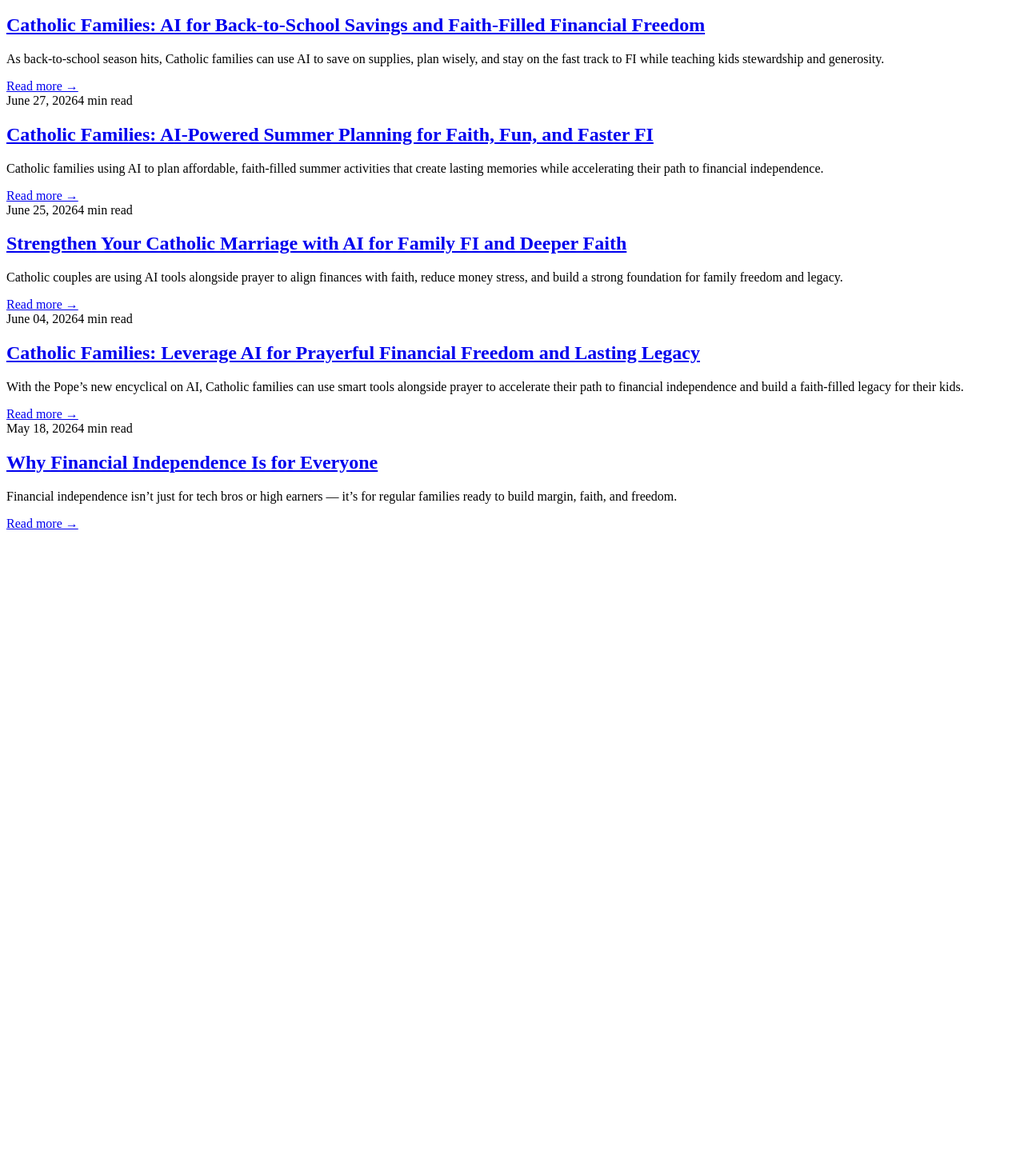
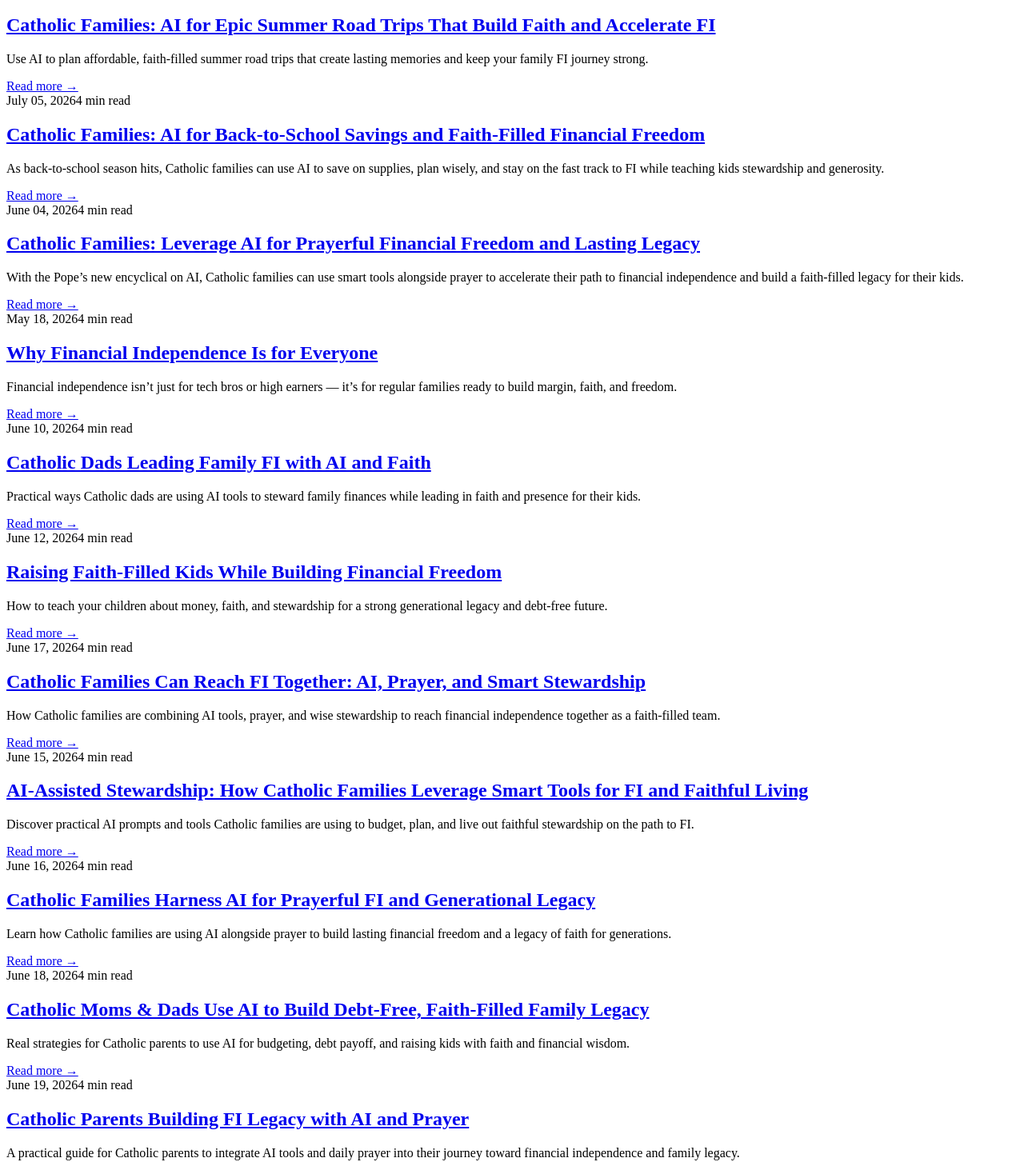
Before and after one commit to daughterpop/super-fi-calc, a React (Vite) app: page /blog in a window 1280 px wide. Shown: the part 121-1574 px from the top of the page at 80% size. Before the commit the page ends 800 px from the top, so only its background shows below. Built offline with nearby package versions, Linux system fonts and the light colour scheme.

Commit message:
Add daily blog post: Catholic Families: AI for Epic Summer Road Trips That Build Faith and Accelerate FI – July 12, 2026

```diff
--- a/src/main.jsx
+++ b/src/main.jsx
@@ -16,9 +16,8 @@ import CatholicParentsBuildingFiLegacyWithAiAndPrayer from './pages/catholic-par
 import FaithfulParentingOnThePathToFiCreatingMarginForWhatMattersMostInYourChristianHome from './pages/faithful-parenting-on-the-path-to-fi-creating-margin-for-what-matters-most-in-your-christian-home';
 import HowChristianCouplesUnlockFinancialFreedomTogetherFaithTeamworkAndALegacyYourFamilyWillThankYouFor from './pages/how-christian-couples-unlock-financial-freedom-together-faith-teamwork-and-a-legacy-your-family-will-thank-you-for';
 import PrayingYourWayToFinancialFreedomHowChristianFamiliesCanBuildWealthGenerosityAndPeaceTogether from './pages/praying-your-way-to-financial-freedom-how-christian-families-can-build-wealth-generosity-and-peace-together';
-import StrengthenYourCatholicMarriageWithAiForFamilyFiAndDeeperFaith from './pages/strengthen-your-catholic-marriage-with-ai-for-family-fi-and-deeper-faith';
-import CatholicFamiliesAiPoweredSummerPlanningForFaithFunAndFasterFi from './pages/catholic-families-ai-powered-summer-planning-for-faith-fun-and-faster-fi';
 import CatholicFamiliesAiForBackToSchoolSavingsAndFaithFilledFinancialFreedom from './pages/catholic-families-ai-for-back-to-school-savings-and-faith-filled-financial-freedom';
+import CatholicFamiliesAiSummerRoadTripsFaithAndFi from './pages/catholic-families-ai-summer-road-trips-faith-and-fi';
 
 ReactDOM.createRoot(document.getElementById('root')).render(
   <React.StrictMode>
@@ -38,9 +37,8 @@ ReactDOM.createRoot(document.getElementById('root')).render(
         <Route path="/blog/faithful-parenting-on-the-path-to-fi-creating-margin-for-what-matters-most-in-your-christian-home" element={<FaithfulParentingOnThePathToFiCreatingMarginForWhatMattersMostInYourChristianHome />} />
         <Route path="/blog/how-christian-couples-unlock-financial-freedom-together-faith-teamwork-and-a-legacy-your-family-will-thank-you-for" element={<HowChristianCouplesUnlockFinancialFreedomTogetherFaithTeamworkAndALegacyYourFamilyWillThankYouFor />} />
         <Route path="/blog/praying-your-way-to-financial-freedom-how-christian-families-can-build-wealth-generosity-and-peace-together" element={<PrayingYourWayToFinancialFreedomHowChristianFamiliesCanBuildWealthGenerosityAndPeaceTogether />} />
-        <Route path="/blog/strengthen-your-catholic-marriage-with-ai-for-family-fi-and-deeper-faith" element={<StrengthenYourCatholicMarriageWithAiForFamilyFiAndDeeperFaith />} />
-        <Route path="/blog/catholic-families-ai-powered-summer-planning-for-faith-fun-and-faster-fi" element={<CatholicFamiliesAiPoweredSummerPlanningForFaithFunAndFasterFi />} />
         <Route path="/blog/catholic-families-ai-for-back-to-school-savings-and-faith-filled-financial-freedom" element={<CatholicFamiliesAiForBackToSchoolSavingsAndFaithFilledFinancialFreedom />} />
+        <Route path="/blog/catholic-families-ai-summer-road-trips-faith-and-fi" element={<CatholicFamiliesAiSummerRoadTripsFaithAndFi />} />
         {/* Catch-all for any other blog posts or 404 handling - falls back to home or can add a 404 page */}
         <Route path="*" element={<Home />} />
       </Routes>
--- a/src/pages/BlogIndex.jsx
+++ b/src/pages/BlogIndex.jsx
@@ -2,6 +2,14 @@ import React, { useState } from 'react';
 import { Link } from 'react-router-dom';
 
 const allPosts = [
+  {
+    title: 'Catholic Families: AI for Epic Summer Road Trips That Build Faith and Accelerate FI',
+    date: 'July 12, 2026',
+    excerpt: 'Use AI to plan affordable, faith-filled summer road trips that create lasting memories and keep your family FI journey strong.',
+    readTime: '4 min read',
+    slug: 'catholic-families-ai-summer-road-trips-faith-and-fi',
+    link: '/blog/catholic-families-ai-summer-road-trips-faith-and-fi'
+  },
   {
     title: 'Catholic Families: AI for Back-to-School Savings and Faith-Filled Financial Freedom',
     date: 'July 05, 2026',
@@ -9,22 +17,6 @@ const allPosts = [
     readTime: '4 min read',
     slug: 'catholic-families-ai-for-back-to-school-savings-and-faith-filled-financial-freedom',
     link: '/blog/catholic-families-ai-for-back-to-school-savings-and-faith-filled-financial-freedom'
-  },
-  {
-    title: 'Catholic Families: AI-Powered Summer Planning for Faith, Fun, and Faster FI',
-    date: 'June 27, 2026',
-    excerpt: 'Catholic families using AI to plan affordable, faith-filled summer activities that create lasting memories while accelerating their path to financial independence.',
-    readTime: '4 min read',
-    slug: 'catholic-families-ai-powered-summer-planning-for-faith-fun-and-faster-fi',
-    link: '/blog/catholic-families-ai-powered-summer-planning-for-faith-fun-and-faster-fi'
-  },
-  {
-    title: 'Strengthen Your Catholic Marriage with AI for Family FI and Deeper Faith',
-    date: 'June 25, 2026',
-    excerpt: 'Catholic couples are using AI tools alongside prayer to align finances with faith, reduce money stress, and build a strong foundation for family freedom and legacy.',
-    readTime: '4 min read',
-    slug: 'strengthen-your-catholic-marriage-with-ai-for-family-fi-and-deeper-faith',
-    link: '/blog/strengthen-your-catholic-marriage-with-ai-for-family-fi-and-deeper-faith'
   },
   {
     title: 'Catholic Families: Leverage AI for Prayerful Financial Freedom and Lasting Legacy',
@@ -41,6 +33,86 @@ const allPosts = [
     readTime: '4 min read',
     slug: 'why-fi-for-everyone',
     link: '/blog/why-fi-for-everyone'
+  },
+  {
+    title: 'Catholic Dads Leading Family FI with AI and Faith',
+    date: 'June 10, 2026',
+    excerpt: 'Practical ways Catholic dads are using AI tools to steward family finances while leading in faith and presence for their kids.',
+    readTime: '4 min read',
+    slug: 'catholic-dads-leading-family-fi-with-ai-and-faith',
+    link: '/blog/catholic-dads-leading-family-fi-with-ai-and-faith'
+  },
+  {
+    title: 'Raising Faith-Filled Kids While Building Financial Freedom',
+    date: 'June 12, 2026',
+    excerpt: 'How to teach your children about money, faith, and stewardship for a strong generational legacy and debt-free future.',
+    readTime: '4 min read',
+    slug: 'raising-faith-filled-kids-while-building-financial-freedom',
+    link: '/blog/raising-faith-filled-kids-while-building-financial-freedom'
+  },
+  {
+    title: 'Catholic Families Can Reach FI Together: AI, Prayer, and Smart Stewardship',
+    date: 'June 17, 2026',
+    excerpt: 'How Catholic families are combining AI tools, prayer, and wise stewardship to reach financial independence together as a faith-filled team.',
+    readTime: '4 min read',
+    slug: 'catholic-families-can-reach-fi-together-ai-prayer-and-smart-stewardship',
+    link: '/blog/catholic-families-can-reach-fi-together-ai-prayer-and-smart-stewardship'
+  },
+  {
+    title: 'AI-Assisted Stewardship: How Catholic Families Leverage Smart Tools for FI and Faithful Living',
+    date: 'June 15, 2026',
+    excerpt: 'Discover practical AI prompts and tools Catholic families are using to budget, plan, and live out faithful stewardship on the path to FI.',
+    readTime: '4 min read',
+    slug: 'ai-assisted-stewardship-how-catholic-families-leverage-smart-tools-for-fi-and-faithful-living',
+    link: '/blog/ai-assisted-stewardship-how-catholic-families-leverage-smart-tools-for-fi-and-faithful-living'
+  },
+  {
+    title: 'Catholic Families Harness AI for Prayerful FI and Generational Legacy',
+    date: 'June 16, 2026',
+    excerpt: 'Learn how Catholic families are using AI alongside prayer to build lasting financial freedom and a legacy of faith for generations.',
+    readTime: '4 min read',
+    slug: 'catholic-families-harness-ai-for-prayerful-fi-and-generational-legacy',
+    link: '/blog/catholic-families-harness-ai-for-prayerful-fi-and-generational-legacy'
+  },
+  {
+    title: 'Catholic Moms & Dads Use AI to Build Debt-Free, Faith-Filled Family Legacy',
+    date: 'June 18, 2026',
+    excerpt: 'Real strategies for Catholic parents to use AI for budgeting, debt payoff, and raising kids with faith and financial wisdom.',
+    readTime: '4 min read',
+    slug: 'catholic-moms-dads-use-ai-to-build-debt-free-faith-filled-family-legacy',
+    link: '/blog/catholic-moms-dads-use-ai-to-build-debt-free-faith-filled-family-legacy'
+  },
+  {
+    title: 'Catholic Parents Building FI Legacy with AI and Prayer',
+    date: 'June 19, 2026',
+    excerpt: 'A practical guide for Catholic parents to integrate AI tools and daily prayer into their journey toward financial independence and family legacy.',
+    readTime: '4 min read',
+    slug: 'catholic-parents-building-fi-legacy-with-ai-and-prayer',
+    link: '/blog/catholic-parents-building-fi-legacy-with-ai-and-prayer'
+  },
+  {
+    title: 'Faithful Parenting on the Path to FI: Creating Margin for What Matters Most in Your Christian Home',
+    date: 'June 20, 2026',
+    excerpt: 'How faithful parenting and FI work together to create margin for faith, family time, and raising kids with strong values.',
+    readTime: '4 min read',
+    slug: 'faithful-parenting-on-the-path-to-fi-creating-margin-for-what-matters-most-in-your-christian-home',
+    link: '/blog/faithful-parenting-on-the-path-to-fi-creating-margin-for-what-matters-most-in-your-christian-home'
+  },
+  {
+    title: 'How Christian Couples Unlock Financial Freedom Together: Faith, Teamwork, and a Legacy Your Family Will Thank You For',
+    date: 'June 21, 2026',
+    excerpt: 'Christian couples sharing practical steps to build FI as a team, rooted in faith, communication, and shared vision for their family\'s future.',
+    readTime: '4 min read',
+    slug: 'how-christian-couples-unlock-financial-freedom-together-faith-teamwork-and-a-legacy-your-family-will-thank-you-for',
+    link: '/blog/how-christian-couples-unlock-financial-freedom-together-faith-teamwork-and-a-legacy-your-family-will-thank-you-for'
+  },
+  {
+    title: 'Praying Your Way to Financial Freedom: How Christian Families Can Build Wealth, Generosity, and Peace Together',
+    date: 'June 22, 2026',
+    excerpt: 'A faith-first approach to FI: how prayer, generosity, and smart planning help Christian families build wealth and peace.',
+    readTime: '4 min read',
+    slug: 'praying-your-way-to-financial-freedom-how-christian-families-can-build-wealth-generosity-and-peace-together',
+    link: '/blog/praying-your-way-to-financial-freedom-how-christian-families-can-build-wealth-generosity-and-peace-together'
   }
 ];
 
--- /dev/null
+++ b/src/pages/catholic-families-ai-summer-road-trips-faith-and-fi.jsx
@@ -0,0 +1,73 @@
+import React from 'react';
+
+export default function CatholicFamiliesAiSummerRoadTripsFaithAndFi() {
+  return (
+    <div className="min-h-screen bg-gradient-to-br from-slate-50 via-blue-50 to-indigo-50 py-12 px-4">
+      <div className="max-w-4xl mx-auto prose prose-slate">
+        <h1 className="text-4xl md:text-5xl font-bold text-gray-900 mb-8">
+          Catholic Families: AI for Epic Summer Road Trips That Build Faith and Accelerate FI
+        </h1>
+
+        <p className="text-lg text-gray-700 mb-8 leading-relaxed">
+          Hey everyone,
+        </p>
+
+        <p className="text-xl font-semibold text-gray-800 mb-4">
+          Summer is the perfect time for Catholic families to hit the road, make memories, and keep your FI journey on track.
+        </p>
+
+        <p className="mb-6">
+          With AI tools, you can plan affordable, faith-filled adventures that strengthen your family bonds while saving money for the future. No need for expensive vacations — smart planning makes it possible.
+        </p>
+
+        <h2 className="text-2xl font-bold text-gray-900 mt-10 mb-4">
+          Why road trips rock for families on the FI path
+        </h2>
+        <p className="mb-6">
+          Road trips let you control costs, spend quality time together, and visit meaningful Catholic sites. Use AI to optimize routes, find free campsites, and create itineraries that include prayer stops and service opportunities.
+        </p>
+
+        <ul className="list-disc pl-6 space-y-3 mb-8 text-gray-700">
+          <li>AI can scout budget-friendly gas stops and attractions</li>
+          <li>Generate custom playlists with Catholic hymns and family favorites</li>
+          <li>Plan meals that are cheap and nutritious to avoid eating out</li>
+          <li>Find local parishes for Mass along the way</li>
+        </ul>
+
+        <h2 className="text-2xl font-bold text-gray-900 mt-10 mb-4">
+          Faith + finance tip
+        </h2>
+        <p className="mb-6">
+          One family I know used AI to map a trip visiting several shrines, turning travel into a pilgrimage. They saved hundreds by packing lunches and staying with relatives, putting that money straight into their index funds. Prayer and planning go hand in hand.
+        </p>
+
+        <p className="mb-4">
+          If you’re ready to invest those savings, I use Robinhood myself. Open an account through my link and you can get free stocks (up to $200 value) when you fund it — perfect for buying broad index funds like VTI:
+        </p>
+
+        <a
+          href="https://join.robinhood.com/dustinh-1bff5a"
+          target="_blank"
+          rel="noopener noreferrer"
+          className="inline-flex items-center gap-2 px-8 py-4 bg-green-600 text-white font-semibold rounded-xl hover:bg-green-700 transition-all shadow-md hover:shadow-lg mb-6"
+        >
+          Get Your Free Stocks on Robinhood →
+        </a>
+
+        <p className="text-lg font-medium text-gray-800 mt-10">
+          Financial freedom really is for everyone — including your family.
+        </p>
+
+        <p className="text-gray-700 font-medium mt-6">
+          – Dustin
+        </p>
+
+        <div className="mt-12 pt-8 border-t border-gray-200">
+          <a href="/" className="text-indigo-600 hover:text-indigo-800 font-medium">
+            ← Back to Home
+          </a>
+        </div>
+      </div>
+    </div>
+  );
+}
```
